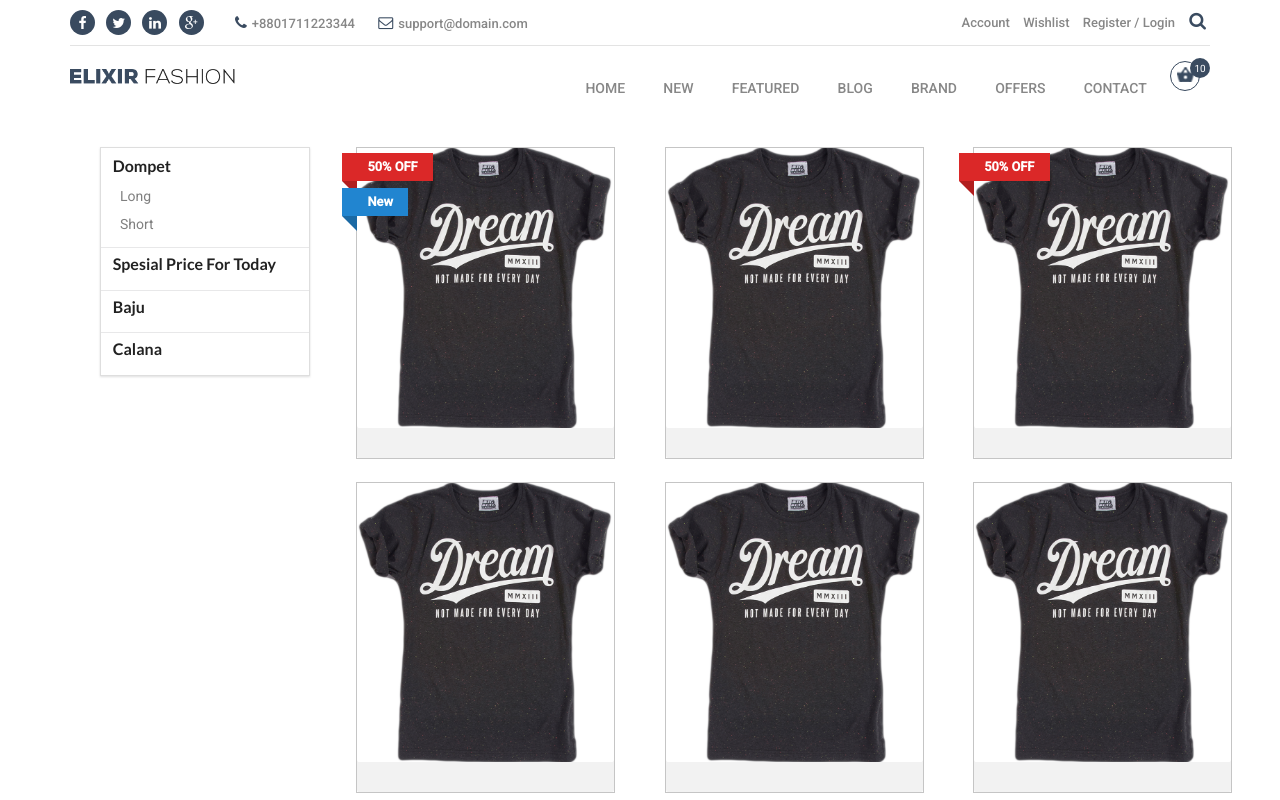
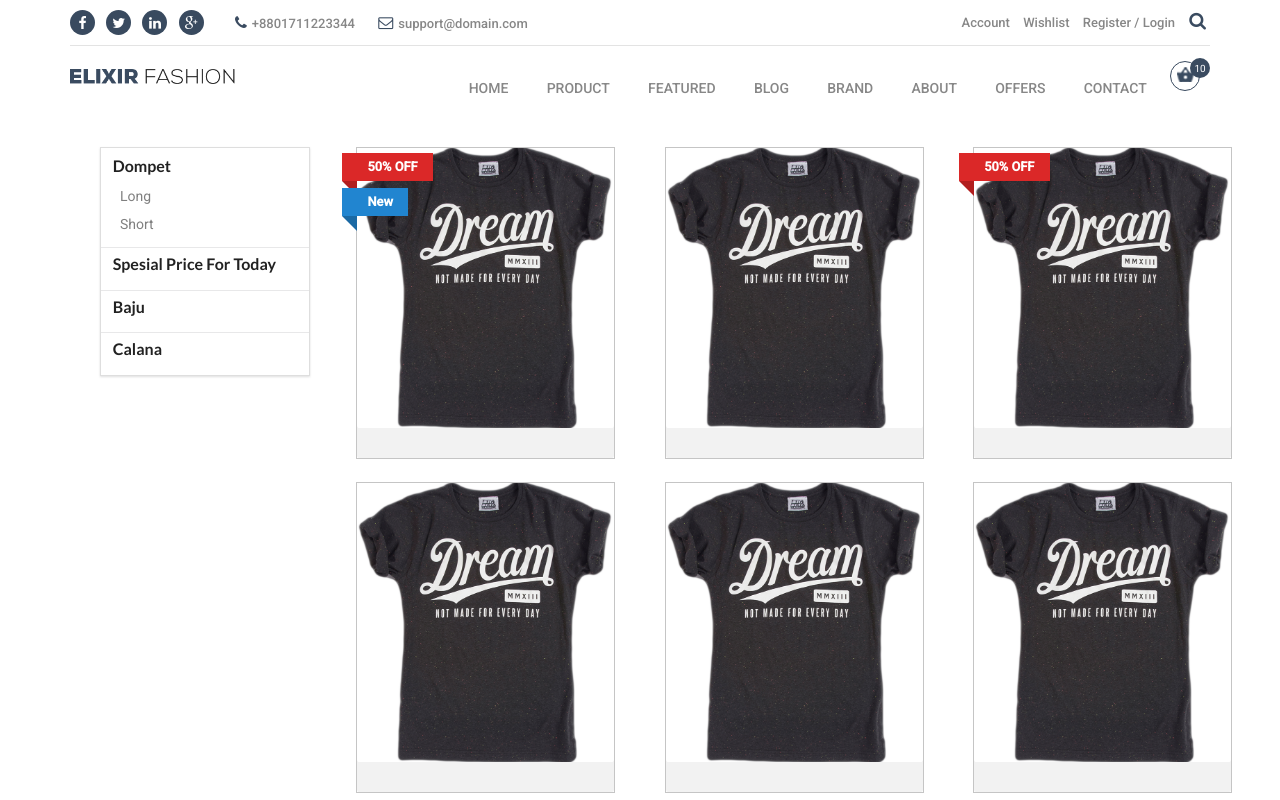
Before and after one commit to Herlanggaws/jokulinTemplate, a plain HTML site: page product.html in a window 1280 px wide. Shown: the top 800 px of the page. Drawn offline with nearby package versions, Linux system fonts and the light colour scheme.

Commit message:
perbaikan navbar

```diff
--- a/product.html
+++ b/product.html
@@ -84,10 +84,11 @@
 							<nav>
 								<ul>
 									<li><a href="index.html">HOME</a></li>
-									<li><a href="#">NEW</i></a></li>
+									<li><a href="product.html">Product</i></a></li>
 									<li><a href="#">FEATURED</a></li>
 									<li><a href="blog.html">BLOG</a></li>
 									<li><a href="#">BRAND</a></li>
+									<li><a href="about.html">ABOUT</a></li>
 									<li><a href="#">OFFERS</a></li>
 									<li><a href="contact.html">CONTACT</a></li>
 									<li class="shop_icon">
```
Also changed, not shown: about.html (+2 -2 lines), blog.html (+2 -2 lines), detail.html (+2 -2 lines), index.html (+1 -0 lines).
